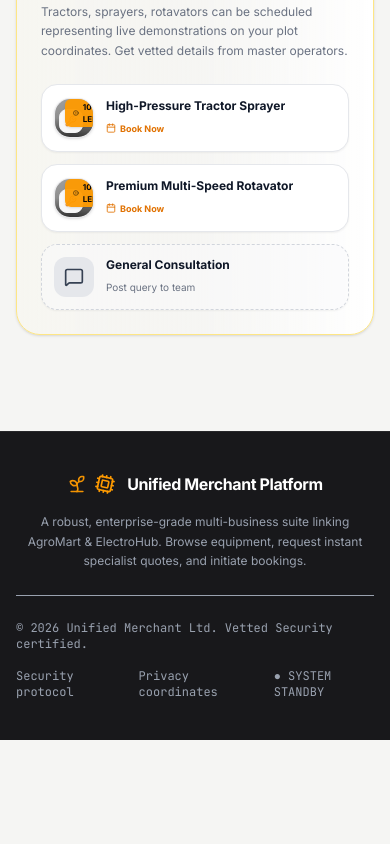
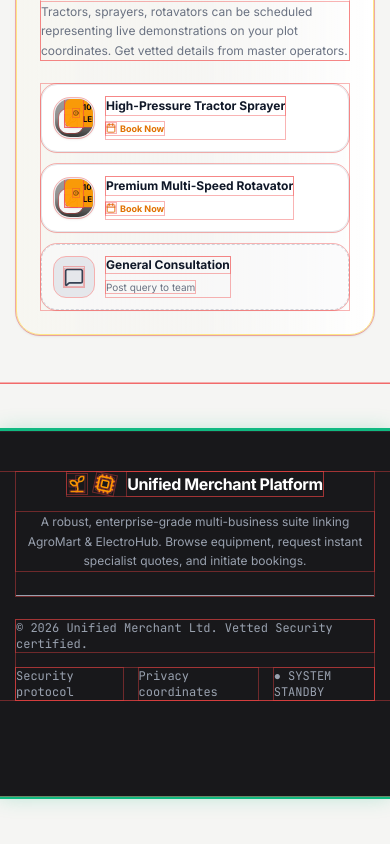
Before and after one commit to iamnitishkaushal-bit/sai-furnishure, a React (Vite) app: page / in a window 390 px wide. Shown: the part 2954-3798 px from the top of the page. Built offline with nearby package versions, Linux system fonts and the light colour scheme; grey boxes are pictures that could not be loaded.

Commit message:
fix(layout): adjust footer padding for mobile safe areas
Added environment-aware bottom padding to the footer to account for mobile navigation bars and added debugging outlines for layout audit.

```diff
--- a/src/App.tsx
+++ b/src/App.tsx
@@ -105,7 +105,7 @@ function PlatformApp() {
   };
 
   const renderFooter = () => (
-    <footer id="app-footer" className="bg-zinc-900 pt-10 pb-10 text-gray-400 mt-12 border-t border-zinc-800">
+    <footer id="app-footer" className="bg-zinc-900 pt-10 pb-[calc(6rem+env(safe-area-inset-bottom,0px))] md:pb-10 text-gray-400 mt-12 border-t border-zinc-800">
       <div className="mx-auto max-w-7xl px-4 sm:px-6 lg:px-8 space-y-6">
         <div className="flex flex-col sm:flex-row items-center justify-between gap-4 pb-6 border-b border-zinc-805">
           <div className="flex items-center gap-2">
--- a/src/index.css
+++ b/src/index.css
@@ -22,13 +22,10 @@
 }
 
 html, body, #root {
-  width: 100%;
-  max-width: 100%;
+  margin: 0;
+  padding: 0;
   overflow-x: hidden;
   min-height: 100%;
-  min-height: 100dvh;
-  margin: 0;
-  padding: 0;
 }
 
 main, header, footer, section, article, nav, form, .container {
@@ -60,3 +57,13 @@ body {
 ::-webkit-scrollbar-thumb:hover {
   background: #94a3b8;
 }
+
+/* REAL MOBILE DEVICE OVERFLOW AUDIT & DEBUGGING HIGHLIGHTS */
+* {
+  outline: 1px solid rgba(239, 68, 68, 0.4) !important;
+}
+
+#app-footer {
+  outline: 3px solid #10b981 !important; /* Emerald highlight for the last structural block in the DOM */
+  box-shadow: 0 0 20px rgba(16, 185, 129, 0.3) !important;
+}
```
